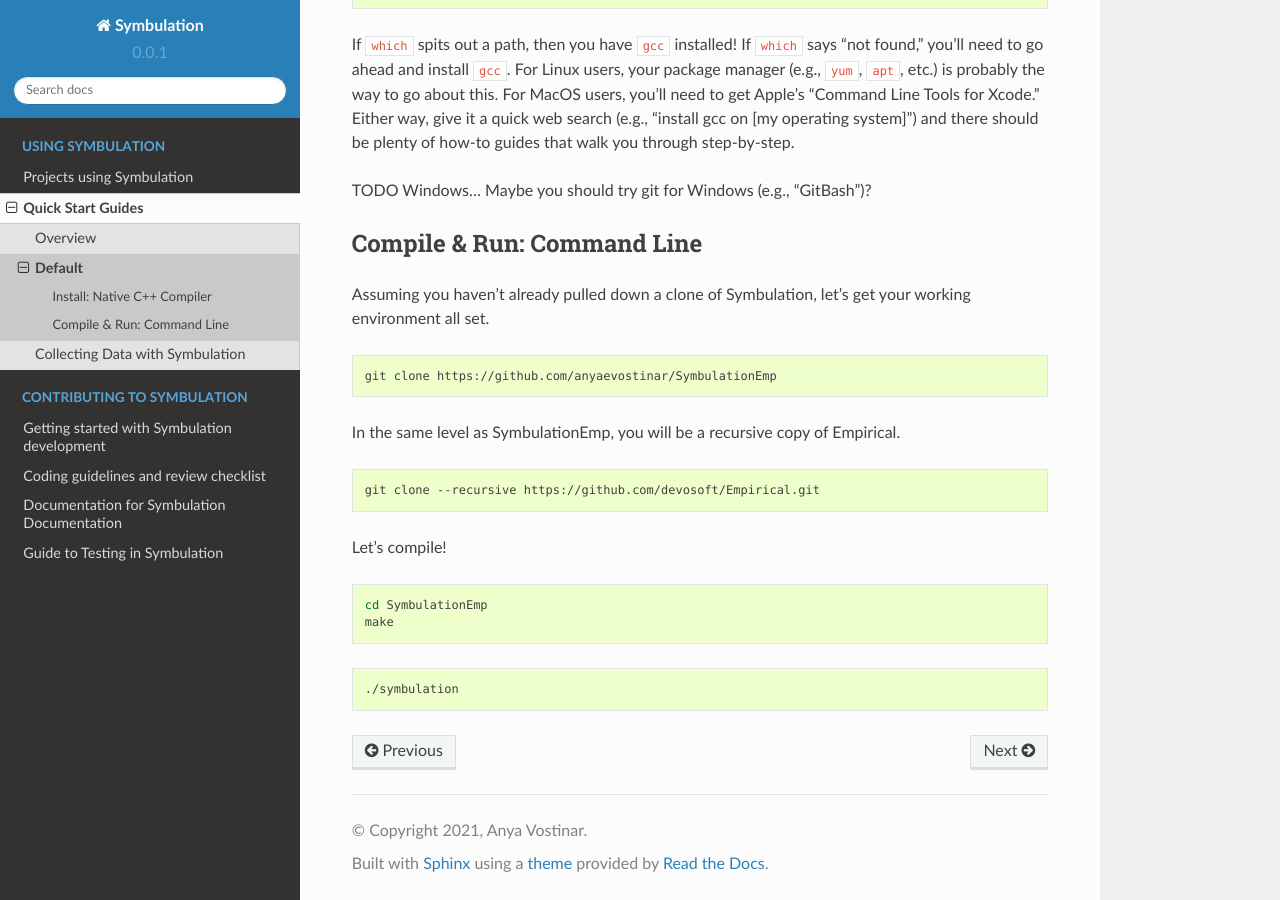
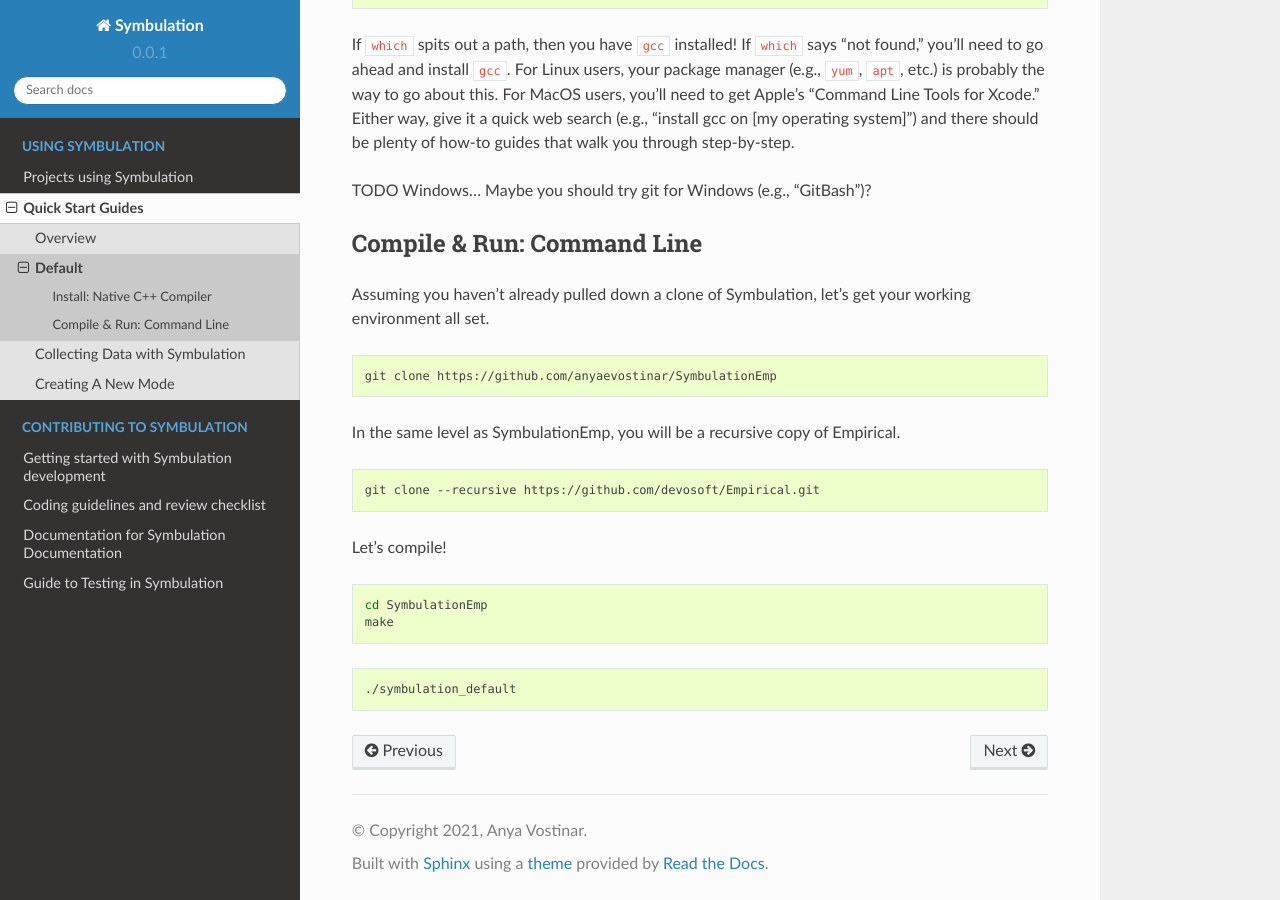
Before and after one commit to anyaevostinar/SymbulationEmp, a Sphinx documentation site: the page built from docs/QuickStartGuides/1-GettingRunning.md, in a window 1280 px wide and 900 px high, scrolled down 589 px. Built offline with Sphinx 7.4.7 and the Read the Docs theme 2.0.0, drawn with Linux system fonts in a browser that asks for light colours; pages that are not in the unit, such as notebooks, are missing from menus.

Commit message:
Tiny edits to quickstart guide

````diff
--- a/docs/QuickStartGuides/1-GettingRunning.md
+++ b/docs/QuickStartGuides/1-GettingRunning.md
@@ -2,8 +2,8 @@
 
 Symbulation allows you to compile your C++ to target
 
-- running at the command line (e.g., native machine code) and
-- running in the web browser (e.g., javascript assembly code).
+* running at the command line (e.g., native machine code) and
+* running in the web browser (e.g., javascript assembly code).
 
 This how-to aims to walk you through all the nitty gritty required to
 successfully compile a simple "Default" for running at the command line.
@@ -54,5 +54,5 @@
 ```
 
 ```shell
-./symbulation
+./symbulation_default
 ```
````
Also changed, not shown: docs/QuickStartGuides/index.md (+1 -0 lines).
